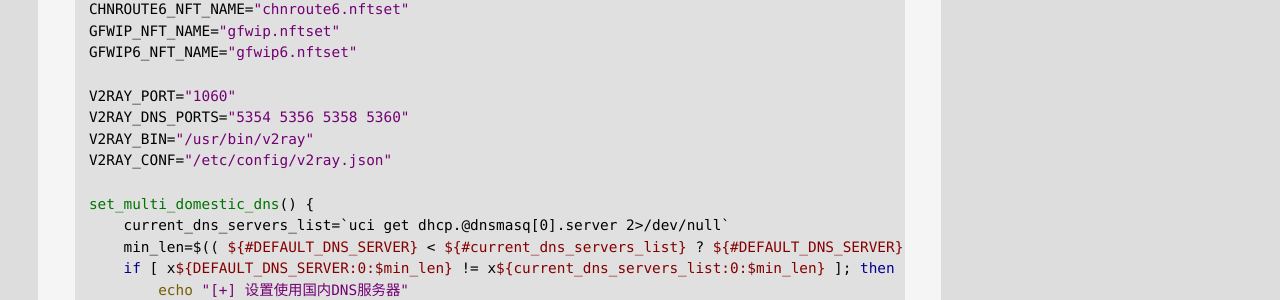
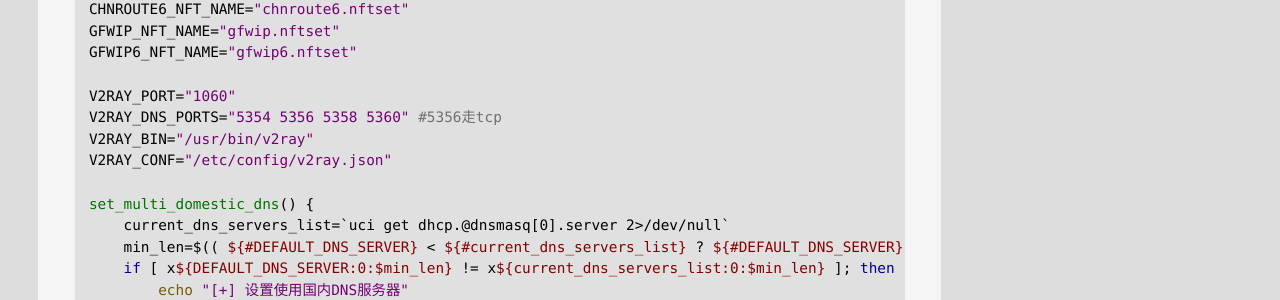
Before and after one commit to jibenfa/jibenfa.github.com, a Jekyll site: the page built from _posts/2025-08-19-E59CA8openwrtE4B88BE4BDBFE794A8chinadns-ngE690ADE9858Dv2rayE5AE9EE78EB0E9808FE6988EE4BBA3E79086.md, in a window 1280 px wide and 900 px high, scrolled down 6934 px. Shown: the part 151-451 px from the top of the window. Built offline with Jekyll 4.4.1, drawn with Linux system fonts in a browser that asks for light colours.

Commit message:
Update 2025-08-19-E59CA8openwrtE4B88BE4BDBFE794A8chinadns-ngE690ADE9858Dv2rayE5AE9EE78EB0E9808FE6988EE4BBA3E79086.md

```diff
--- a/_posts/2025-08-19-E59CA8openwrtE4B88BE4BDBFE794A8chinadns-ngE690ADE9858Dv2rayE5AE9EE78EB0E9808FE6988EE4BBA3E79086.md
+++ b/_posts/2025-08-19-E59CA8openwrtE4B88BE4BDBFE794A8chinadns-ngE690ADE9858Dv2rayE5AE9EE78EB0E9808FE6988EE4BBA3E79086.md
@@ -338,7 +338,7 @@
 GFWIP6_NFT_NAME="gfwip6.nftset"
 
 V2RAY_PORT="1060"
-V2RAY_DNS_PORTS="5354 5356 5358 5360"
+V2RAY_DNS_PORTS="5354 5356 5358 5360" #5356走tcp
 V2RAY_BIN="/usr/bin/v2ray"
 V2RAY_CONF="/etc/config/v2ray.json"
 
```
